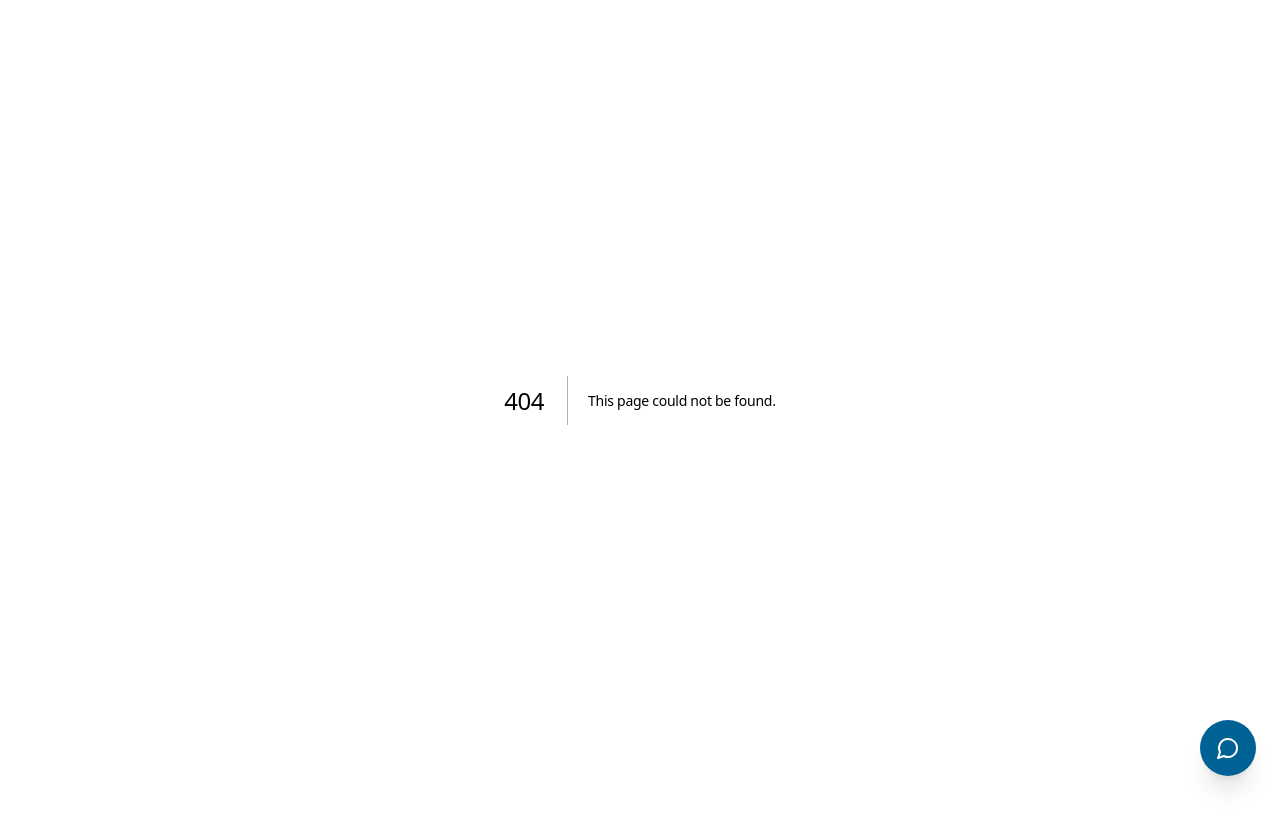
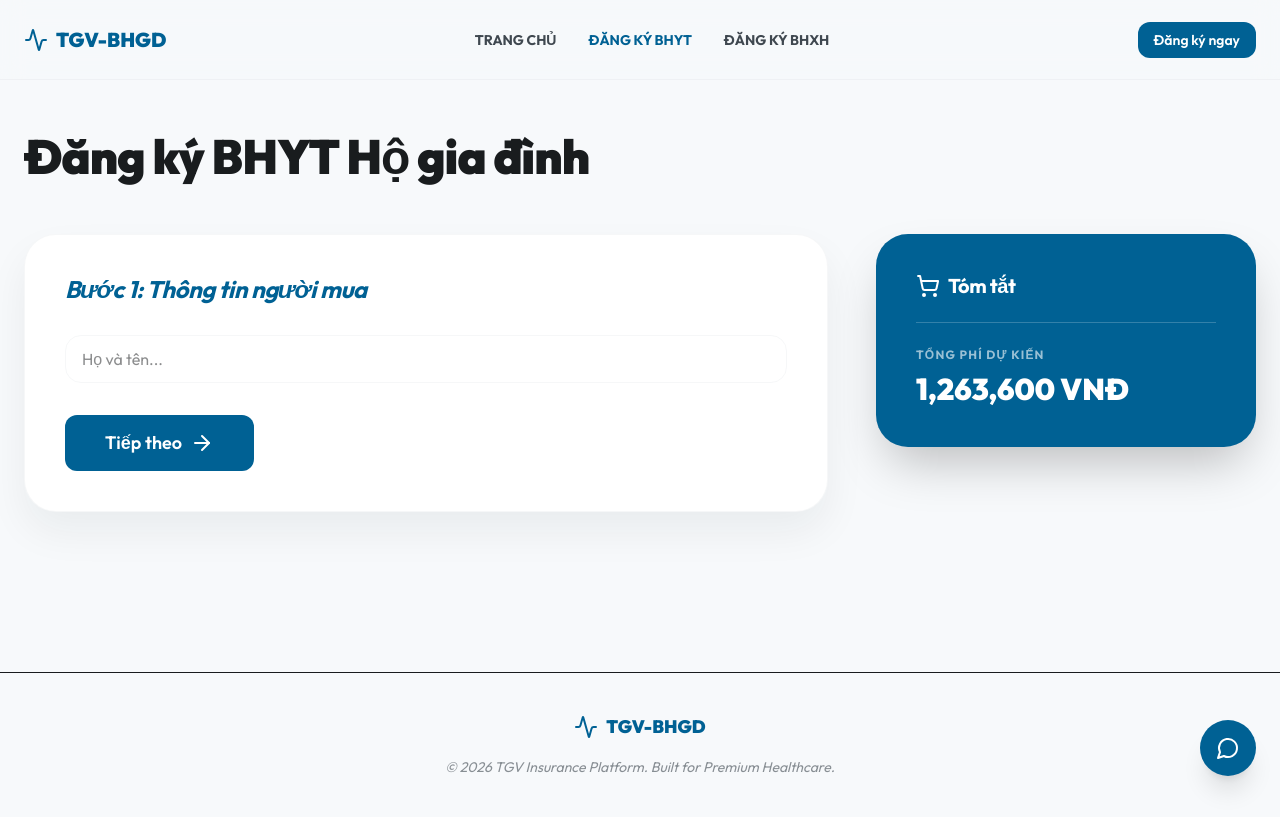
Before and after one commit to trung2025lamdong/bhyt-online-next, a Next.js app: page /dang-ky-bhyt in a window 1280 px wide. Before the commit this address had no page. Built offline with nearby package versions, Linux system fonts and the light colour scheme.

Commit message:
🔴 SYNC CONTENT: Đẩy đủ các trang Đăng ký BHYT & BHXH lên GitHub để dự án hoạt động 100% 🚀

```diff
--- /dev/null
+++ b/src/app/dang-ky-bhxh/page.tsx
@@ -0,0 +1,32 @@
+"use client";
+
+import { motion } from "framer-motion";
+import { Upload, ShieldCheck, ChevronRight } from "lucide-react";
+import Navbar from "@/components/layout/Navbar";
+import Footer from "@/components/layout/Footer";
+import { Button } from "@/components/ui/Button";
+
+export default function DangKyBHXH() {
+  return (
+    <main className="min-h-screen bg-background">
+      <Navbar />
+      <header className="pt-40 pb-20 bg-surface">
+        <div className="container mx-auto px-6 text-center max-w-3xl">
+           <h1 className="text-4xl md:text-6xl font-black text-on-surface mb-6">BHXH Tự nguyện 2026</h1>
+        </div>
+      </header>
+      <section className="py-20 container mx-auto px-6">
+        <div className="bg-white p-12 rounded-[40px] shadow-ambient border border-outline-variant max-w-4xl mx-auto">
+            <div className="aspect-video border-2 border-dashed border-outline-variant rounded-3xl flex flex-col items-center justify-center">
+                <Upload className="w-12 h-12 text-primary mb-4" />
+                <p className="font-bold">Chọn ảnh CCCD (Mặt trước/Mặt sau)</p>
+            </div>
+            <div className="mt-10 flex justify-end">
+                <Button size="lg">Gửi yêu cầu ngay <ChevronRight/></Button>
+            </div>
+        </div>
+      </section>
+      <Footer />
+    </main>
+  );
+}
--- /dev/null
+++ b/src/app/dang-ky-bhyt/page.tsx
@@ -0,0 +1,66 @@
+"use client";
+
+import { motion, AnimatePresence } from "framer-motion";
+import { useState } from "react";
+import { ArrowLeft, ArrowRight, CheckCircle2, ShoppingCart, User, Users, ShieldCheck } from "lucide-react";
+import Navbar from "@/components/layout/Navbar";
+import Footer from "@/components/layout/Footer";
+import { Button } from "@/components/ui/Button";
+import { cn } from "@/lib/utils";
+
+export default function DangKyBHYT() {
+  const [step, setStep] = useState(1);
+  const [members, setMembers] = useState(1);
+  const BASE_FEE = 1263600;
+  const rates = [1, 0.7, 0.6, 0.5, 0.4];
+  const calculateTotal = () => {
+    let total = 0;
+    for (let i = 0; i < members; i++) total += BASE_FEE * rates[Math.min(i, 4)];
+    return total;
+  };
+
+  return (
+    <main className="min-h-screen bg-background">
+      <Navbar />
+      <section className="pt-32 pb-20 container mx-auto px-6">
+        <h1 className="text-3xl md:text-5xl font-black mb-12">Đăng ký BHYT Hộ gia đình</h1>
+        <div className="grid grid-cols-1 lg:grid-cols-[1fr_380px] gap-12">
+            <div className="bg-white p-10 rounded-[32px] shadow-ambient border border-outline-variant">
+                {step === 1 && (
+                    <div className="space-y-8">
+                        <h2 className="text-2xl font-bold italic text-primary">Bước 1: Thông tin người mua</h2>
+                        <input className="w-full h-12 px-4 rounded-xl border border-outline-variant outline-none" placeholder="Họ và tên..." />
+                        <Button size="lg" onClick={() => setStep(2)}>Tiếp theo <ArrowRight/></Button>
+                    </div>
+                )}
+                {step === 2 && (
+                    <div className="space-y-8">
+                        <h2 className="text-2xl font-bold italic text-primary">Bước 2: Số thành viên</h2>
+                        <div className="flex gap-4 items-center">
+                            <Button onClick={() => setMembers(Math.max(1, members -1))}>-</Button>
+                            <span className="text-2xl font-black">{members}</span>
+                            <Button onClick={() => setMembers(members + 1)}>+</Button>
+                        </div>
+                        <div className="flex justify-between pt-8">
+                            <Button variant="ghost" onClick={() => setStep(1)}><ArrowLeft/> Quay lại</Button>
+                            <Button size="lg" onClick={() => setStep(3)}>Thanh toán</Button>
+                        </div>
+                    </div>
+                )}
+                {step === 3 && <div className="text-center py-20 text-emerald-600 font-bold">🎯 Chúc mừng! Bạn đã sẵn sàng hoàn tất.</div>}
+            </div>
+            <aside className="sticky top-32">
+                <div className="bg-primary p-10 rounded-[32px] text-white shadow-2xl">
+                    <h3 className="text-xl font-bold mb-6 flex gap-2"><ShoppingCart/> Tóm tắt</h3>
+                    <div className="pt-6 border-t border-white/20">
+                        <p className="opacity-60 text-xs uppercase font-bold tracking-widest mb-2">Tổng phí dự kiến</p>
+                        <p className="text-3xl font-black">{calculateTotal().toLocaleString()} VNĐ</p>
+                    </div>
+                </div>
+            </aside>
+        </div>
+      </section>
+      <Footer />
+    </main>
+  );
+}
```
